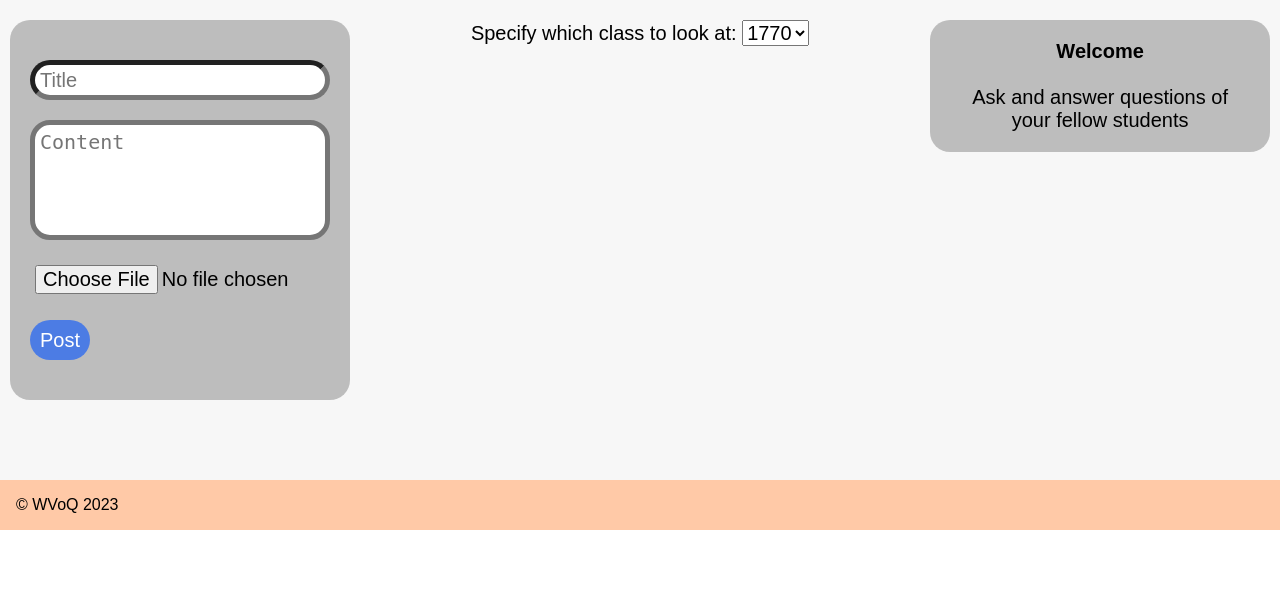
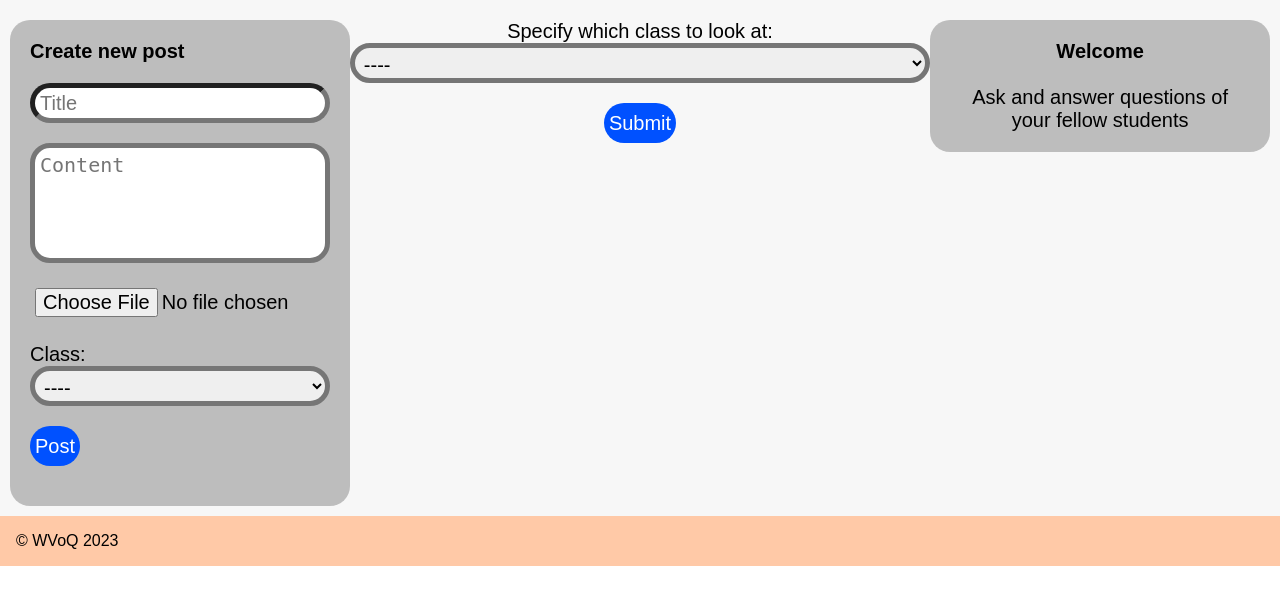
Before and after one commit to MasteriumGD/Finals, a PHP site: page / in a window 1280 px wide. Shown: the part 60-665 px from the top of the page. Run offline with PHP 8.4, Linux system fonts and the light colour scheme; data that the repository does not hold is empty.

Commit message:
before image upload
title

```diff
--- a/includes/DatabaseFunctions.php
+++ b/includes/DatabaseFunctions.php
@@ -15,21 +15,15 @@ function getJoke($pdo, $id) {
 	return $query->fetch();
 }
 
-function totalJokes($pdo) {
-	$query = query($pdo, 'SELECT COUNT(*) FROM joke');
-	$row = $query->fetch();
-	return $row[0];
-}
-
 function allPosts($pdo) {
-	$posts = query($pdo, 'SELECT post.id, `category`, `username`, title, content, `filename` FROM post
+	$posts = query($pdo, 'SELECT post.id, categoryid, `category`, `username`, title, content, `filename` FROM post
 	INNER JOIN user ON userid  = user.id
 	INNER JOIN category ON categoryid = category.id
     INNER JOIN post_image ON imageid = post_image.id');
 	return $posts->fetchAll();
 }
 
-function insertJoke($pdo, $joketext, $authorid, $categoryid) {
+function insertPost($pdo, $title, $content, $userid, $categoryid) {
 	$query = 'INSERT INTO joke (joketext, jokedate, authorid, categoryid)
 	VALUES (:joketext, CURDATE(), :authorid, :categoryid)';
 	$parameters = [':joketext' => $joketext, ':authorid' => $authorid, ':categoryid' => $categoryid];
--- /dev/null
+++ b/templates/addpost.html.php
@@ -0,0 +1,11 @@
+<div class="formLeft">
+    <form action="" method="post">
+        <h2>Create new post</h2>
+        <input type="text" id="title" name="title" placeholder="Title"><br>
+        <textarea id="content" name="content" cols="50" rows="5" placeholder="Content"></textarea><br>
+        <input type="file" id="img" name="img" accept="image"><br>
+        <label for="class">Class: </label>
+        <?php include'dropdown.html.php'?><br>
+        <input type="submit" name="submit" value="Post"><br>
+    </form>
+</div>
--- /dev/null
+++ b/templates/dropdown.html.php
@@ -0,0 +1,6 @@
+<select id="classes" name="classes">
+    <option value="0">----</option>
+    <option value="1">1770</option>
+    <option value="2">1773</option>
+    <option value="3">1840</option>
+</select>
--- a/templates/layout.html.php
+++ b/templates/layout.html.php
@@ -13,31 +13,21 @@
 
         <main>
             <div class="form">
-                <div class="formLeft">
-                    <form action="/newpost.php">
-                        <input type="text" id="title" name="title" placeholder="Title"><br>
-                        <textarea id="content" name="content" cols="50" rows="5" placeholder="Content"></textarea><br>
-                        <input type="file" id="img" name="img" accept="image/*"><br>
-                        <input type="Submit" value="Post"><br>
-                    </form>
-                </div>
+                <?php include 'addpost.html.php'?>
 
                 <div class="formCenter">
                     <div class="dropDown">
                         <form action="" method="post">
-                            <label for="cars">Specify which class to look at:</label>
-                            <select id="classes" name="classes" onchange="selectedClass()">
-                                <option value="1">1770</option>
-                                <option value="2">1773</option>
-                                <option value="3">1840</option>
-                            </select>
-                        </form> <br>
+                            <label for="class">Specify which class to look at:</label>
+                            <?php include 'dropdown.html.php'?>
+                            <input type="submit" name="submit" value="Submit"/>
+                        </form>
                     </div>
 
-                    <?php include 'post.php'?>
                     <div class="formPost">
                         <form action="/comment.php">
                             <div class="postDetails">
+                                <?php include 'post.php'?>
                                 <?=$output?>
                             </div>
                         </form>
--- a/templates/posts.html.php
+++ b/templates/posts.html.php
@@ -1,19 +1,17 @@
 <?php if(isset($error)): ?>
     <p> <?=$error ?> </p>
 <?php else:
-    foreach($posts as $post): ?>
-    <blockquote>
-        <p><h2><?=htmlspecialchars($post['title'], ENT_QUOTES, 'UTF-8')?></h2>
-        <u>posted by <?=htmlspecialchars($post['username'], ENT_QUOTES, 'UTF-8')?></u></p><br>
-
-        <?=htmlspecialchars($post['content'], ENT_QUOTES, 'UTF-8')?><br></br>
-        <img src="images/<?=$post['filename']?>"/><br>
-
-        <?php $postid = htmlspecialchars($post['id'], ENT_QUOTES, 'UTF-8')?><br>
-        <textarea id="<?=$postid?>" name="content" cols="50" rows="5" placeholder="Comment"></textarea>
-        <input type="file" id="img" name="img" accept="image/*">
-        <input type="Submit" value="Reply">
-    </blockquote><br>
-<?php endforeach;
+    if(!isset($_POST['classes'])):
+        $classes=0;
+    else:
+        $classes=$_POST['classes'];
+    endif;
+    foreach($posts as $fpost):
+        if($classes==$fpost['categoryid'] and $_POST['submit']=="Submit"):
+            include 'templates/showpost.html.php';
+        elseif($classes==0):
+            include 'templates/showpost.html.php';
+        endif;
+    endforeach;
     endif;
 ?>
--- a/wishquora.css
+++ b/wishquora.css
@@ -15,6 +15,9 @@ p{
 a {
     color:white;
     text-decoration: none;
+}
+u {
+    font-size:15px;
 }
 h1 {font-size:20px;
     font-weight: normal;
@@ -59,7 +62,7 @@ h1 {font-size:20px;
 .postDetails {
     margin-bottom:20px;
 }
-textarea, input[type=text], input[type=submit], input[type=file] {
+textarea, input[type=text], input[type=submit], input[type=file], select {
     margin-bottom:20px;
     border-radius:20px;
     border-width:5px;
@@ -80,12 +83,12 @@ textarea {
 }
 input[type=submit] {
     margin-bottom:20px;
-    background-color:#0051ff98;
+    background-color:#0051ff;
     color:white;
     border-width:0;
     border-radius:20px;
     height:40px;
-    width:60px;
+    width:auto;
     cursor: pointer;
 }
 
```
Also changed, not shown: templates/showpost.html.php (added, +13 -0 lines), addpost.php (added).
